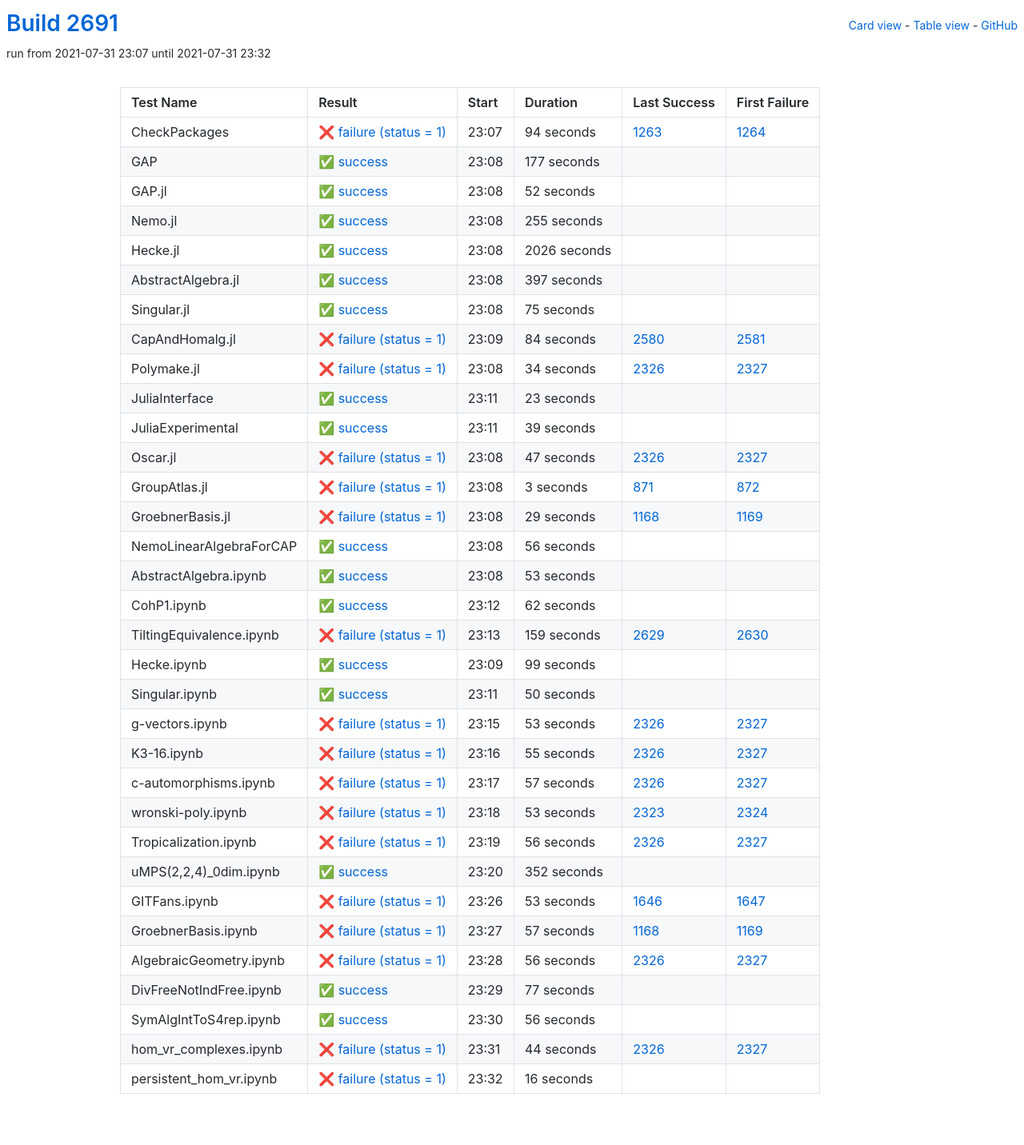
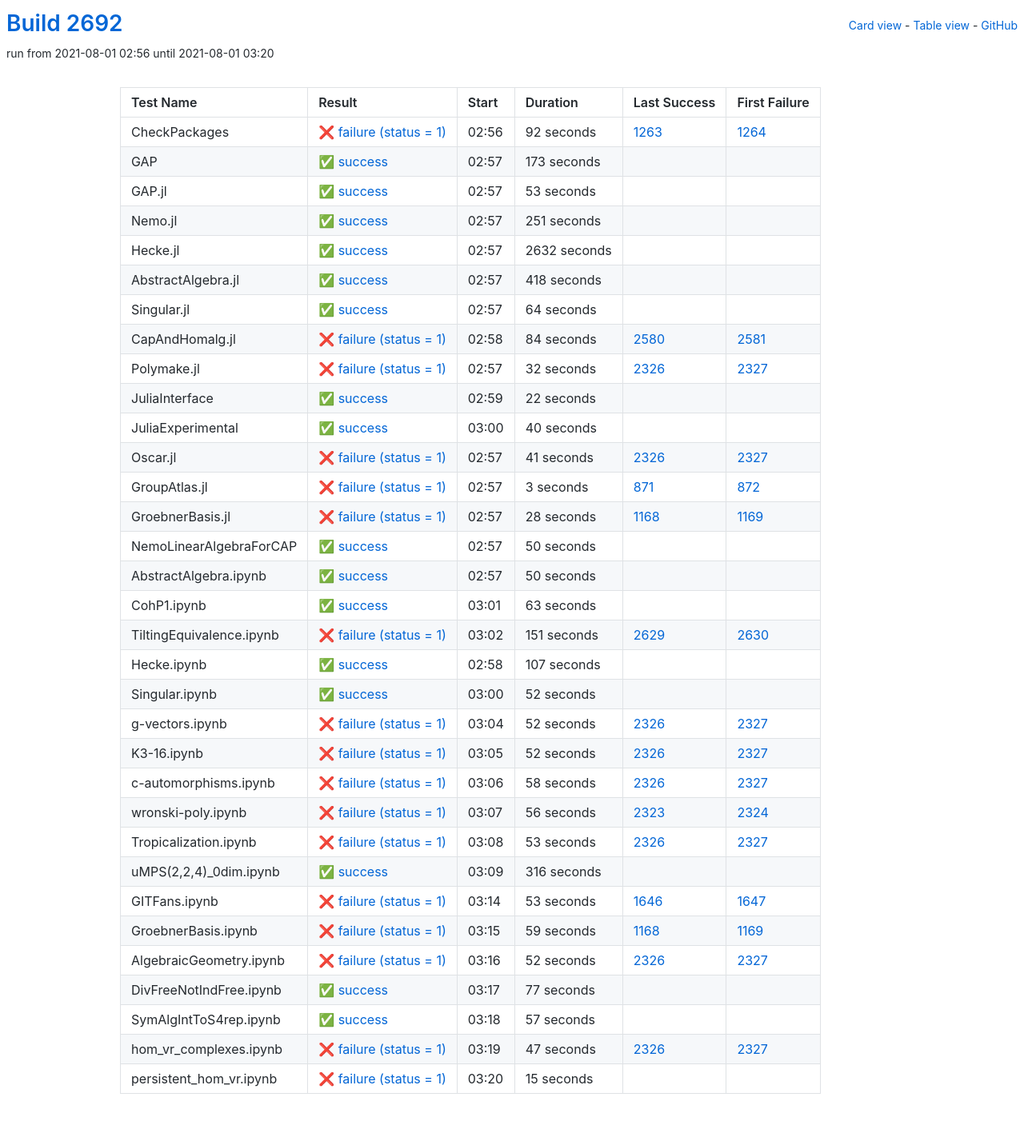
Before and after one commit to oscar-system/oscar-ci-status-stable, a Jekyll site: the page built from table.html, in a window 1280 px wide. Shown: the whole page at 80% size. Built offline with Jekyll 4.4.1, drawn with Linux system fonts in a browser that asks for light colours.

Commit message:
Build #2692

```diff
--- a/_data/ci.yml
+++ b/_data/ci.yml
@@ -1,6 +1,6 @@
 ---
-build: 2691
-build_url: https://oscarci.mathematik.uni-kl.de/job/oscar-stable/2691/
+build: 2692
+build_url: https://oscarci.mathematik.uni-kl.de/job/oscar-stable/2692/
 job: oscar-stable
 organization: oscar-system
 repo: oscar-ci-status-stable
@@ -8,92 +8,92 @@ repourl: https://github.com/oscar-system/oscar-ci-status-stable
 tests:
 - name: CheckPackages
   id: checkpackages
-  log: https://oscarci.mathematik.uni-kl.de/job/oscar-stable/2691/artifact/logs/build-2691/CheckPackages.log
-  start: 2021-07-31 23:07
+  log: https://oscarci.mathematik.uni-kl.de/job/oscar-stable/2692/artifact/logs/build-2692/CheckPackages.log
+  start: 2021-08-01 02:56
   success: false
   exitcode: 1
   status: failure
-  duration: 94
+  duration: 92
   last_success: 1263
   last_success_url: https://oscarci.mathematik.uni-kl.de/job/oscar-stable/1263/
   first_failure: 1264
   first_failure_url: https://oscarci.mathematik.uni-kl.de/job/oscar-stable/1264/
 - name: GAP
   id: gap
-  log: https://oscarci.mathematik.uni-kl.de/job/oscar-stable/2691/artifact/logs/build-2691/GAP.log
-  start: 2021-07-31 23:08
+  log: https://oscarci.mathematik.uni-kl.de/job/oscar-stable/2692/artifact/logs/build-2692/GAP.log
+  start: 2021-08-01 02:57
   success: true
   exitcode: 0
   status: success
-  duration: 177
+  duration: 173
   last_success: false
   last_success_url:
   first_failure: false
   first_failure_url:
 - name: GAP.jl
   id: gap-jl
-  log: https://oscarci.mathematik.uni-kl.de/job/oscar-stable/2691/artifact/logs/build-2691/GAP.jl.log
-  start: 2021-07-31 23:08
+  log: https://oscarci.mathematik.uni-kl.de/job/oscar-stable/2692/artifact/logs/build-2692/GAP.jl.log
+  start: 2021-08-01 02:57
   success: true
   exitcode: 0
   status: success
-  duration: 52
+  duration: 53
   last_success: false
   last_success_url:
   first_failure: false
   first_failure_url:
 - name: Nemo.jl
   id: nemo-jl
-  log: https://oscarci.mathematik.uni-kl.de/job/oscar-stable/2691/artifact/logs/build-2691/Nemo.jl.log
-  start: 2021-07-31 23:08
+  log: https://oscarci.mathematik.uni-kl.de/job/oscar-stable/2692/artifact/logs/build-2692/Nemo.jl.log
+  start: 2021-08-01 02:57
   success: true
   exitcode: 0
   status: success
-  duration: 255
+  duration: 251
   last_success: false
   last_success_url:
   first_failure: false
   first_failure_url:
 - name: Hecke.jl
   id: hecke-jl
-  log: https://oscarci.mathematik.uni-kl.de/job/oscar-stable/2691/artifact/logs/build-2691/Hecke.jl.log
-  start: 2021-07-31 23:08
+  log: https://oscarci.mathematik.uni-kl.de/job/oscar-stable/2692/artifact/logs/build-2692/Hecke.jl.log
+  start: 2021-08-01 02:57
   success: true
   exitcode: 0
   status: success
-  duration: 2026
+  duration: 2632
   last_success: false
   last_success_url:
   first_failure: false
   first_failure_url:
 - name: AbstractAlgebra.jl
   id: abstractalgebra-jl
-  log: https://oscarci.mathematik.uni-kl.de/job/oscar-stable/2691/artifact/logs/build-2691/AbstractAlgebra.jl.log
-  start: 2021-07-31 23:08
+  log: https://oscarci.mathematik.uni-kl.de/job/oscar-stable/2692/artifact/logs/build-2692/AbstractAlgebra.jl.log
+  start: 2021-08-01 02:57
   success: true
   exitcode: 0
   status: success
-  duration: 397
+  duration: 418
   last_success: false
   last_success_url:
   first_failure: false
   first_failure_url:
 - name: Singular.jl
   id: singular-jl
-  log: https://oscarci.mathematik.uni-kl.de/job/oscar-stable/2691/artifact/logs/build-2691/Singular.jl.log
-  start: 2021-07-31 23:08
+  log: https://oscarci.mathematik.uni-kl.de/job/oscar-stable/2692/artifact/logs/build-2692/Singular.jl.log
+  start: 2021-08-01 02:57
   success: true
   exitcode: 0
   status: success
-  duration: 75
+  duration: 64
   last_success: false
   last_success_url:
   first_failure: false
   first_failure_url:
 - name: CapAndHomalg.jl
   id: capandhomalg-jl
-  log: https://oscarci.mathematik.uni-kl.de/job/oscar-stable/2691/artifact/logs/build-2691/CapAndHomalg.jl.log
-  start: 2021-07-31 23:09
+  log: https://oscarci.mathematik.uni-kl.de/job/oscar-stable/2692/artifact/logs/build-2692/CapAndHomalg.jl.log
+  start: 2021-08-01 02:58
   success: false
   exitcode: 1
   status: failure
@@ -104,56 +104,56 @@ tests:
   first_failure_url: https://oscarci.mathematik.uni-kl.de/job/oscar-stable/2581/
 - name: Polymake.jl
   id: polymake-jl
-  log: https://oscarci.mathematik.uni-kl.de/job/oscar-stable/2691/artifact/logs/build-2691/Polymake.jl.log
-  start: 2021-07-31 23:08
+  log: https://oscarci.mathematik.uni-kl.de/job/oscar-stable/2692/artifact/logs/build-2692/Polymake.jl.log
+  start: 2021-08-01 02:57
   success: false
   exitcode: 1
   status: failure
-  duration: 34
+  duration: 32
   last_success: 2326
   last_success_url: https://oscarci.mathematik.uni-kl.de/job/oscar-stable/2326/
   first_failure: 2327
   first_failure_url: https://oscarci.mathematik.uni-kl.de/job/oscar-stable/2327/
 - name: JuliaInterface
   id: juliainterface
-  log: https://oscarci.mathematik.uni-kl.de/job/oscar-stable/2691/artifact/logs/build-2691/JuliaInterface.log
-  start: 2021-07-31 23:11
+  log: https://oscarci.mathematik.uni-kl.de/job/oscar-stable/2692/artifact/logs/build-2692/JuliaInterface.log
+  start: 2021-08-01 02:59
   success: true
   exitcode: 0
   status: success
-  duration: 23
+  duration: 22
   last_success: false
   last_success_url:
   first_failure: false
   first_failure_url:
 - name: JuliaExperimental
   id: juliaexperimental
-  log: https://oscarci.mathematik.uni-kl.de/job/oscar-stable/2691/artifact/logs/build-2691/JuliaExperimental.log
-  start: 2021-07-31 23:11
+  log: https://oscarci.mathematik.uni-kl.de/job/oscar-stable/2692/artifact/logs/build-2692/JuliaExperimental.log
+  start: 2021-08-01 03:00
   success: true
   exitcode: 0
   status: success
-  duration: 39
+  duration: 40
   last_success: false
   last_success_url:
   first_failure: false
   first_failure_url:
 - name: Oscar.jl
   id: oscar-jl
-  log: https://oscarci.mathematik.uni-kl.de/job/oscar-stable/2691/artifact/logs/build-2691/Oscar.jl.log
-  start: 2021-07-31 23:08
+  log: https://oscarci.mathematik.uni-kl.de/job/oscar-stable/2692/artifact/logs/build-2692/Oscar.jl.log
+  start: 2021-08-01 02:57
   success: false
   exitcode: 1
   status: failure
-  duration: 47
+  duration: 41
   last_success: 2326
   last_success_url: https://oscarci.mathematik.uni-kl.de/job/oscar-stable/2326/
   first_failure: 2327
   first_failure_url: https://oscarci.mathematik.uni-kl.de/job/oscar-stable/2327/
 - name: GroupAtlas.jl
   id: groupatlas-jl
-  log: https://oscarci.mathematik.uni-kl.de/job/oscar-stable/2691/artifact/logs/build-2691/GroupAtlas.jl.log
-  start: 2021-07-31 23:08
+  log: https://oscarci.mathematik.uni-kl.de/job/oscar-stable/2692/artifact/logs/build-2692/GroupAtlas.jl.log
+  start: 2021-08-01 02:57
   success: false
   exitcode: 1
   status: failure
@@ -164,80 +164,20 @@ tests:
   first_failure_url: https://oscarci.mathematik.uni-kl.de/job/oscar-stable/872/
 - name: GroebnerBasis.jl
   id: groebnerbasis-jl
-  log: https://oscarci.mathematik.uni-kl.de/job/oscar-stable/2691/artifact/logs/build-2691/GroebnerBasis.jl.log
-  start: 2021-07-31 23:08
+  log: https://oscarci.mathematik.uni-kl.de/job/oscar-stable/2692/artifact/logs/build-2692/GroebnerBasis.jl.log
+  start: 2021-08-01 02:57
   success: false
   exitcode: 1
   status: failure
-  duration: 29
+  duration: 28
   last_success: 1168
   last_success_url: https://oscarci.mathematik.uni-kl.de/job/oscar-stable/1168/
   first_failure: 1169
   first_failure_url: https://oscarci.mathematik.uni-kl.de/job/oscar-stable/1169/
 - name: NemoLinearAlgebraForCAP
   id: nemolinearalgebraforcap
-  log: https://oscarci.mathematik.uni-kl.de/job/oscar-stable/2691/artifact/logs/build-2691/NemoLinearAlgebraForCAP.log
-  start: 2021-07-31 23:08
-  success: true
-  exitcode: 0
-  status: success
-  duration: 56
-  last_success: false
-  last_success_url:
-  first_failure: false
-  first_failure_url:
-- name: AbstractAlgebra.ipynb
-  id: abstractalgebra-ipynb
-  log: https://oscarci.mathematik.uni-kl.de/job/oscar-stable/2691/artifact/logs/build-2691/AbstractAlgebra.ipynb.log
-  start: 2021-07-31 23:08
-  success: true
-  exitcode: 0
-  status: success
-  duration: 53
-  last_success: false
-  last_success_url:
-  first_failure: false
-  first_failure_url:
-- name: CohP1.ipynb
-  id: cohp1-ipynb
-  log: https://oscarci.mathematik.uni-kl.de/job/oscar-stable/2691/artifact/logs/build-2691/CohP1.ipynb.log
-  start: 2021-07-31 23:12
-  success: true
-  exitcode: 0
-  status: success
-  duration: 62
-  last_success: false
-  last_success_url:
-  first_failure: false
-  first_failure_url:
-- name: TiltingEquivalence.ipynb
-  id: tiltingequivalence-ipynb
-  log: https://oscarci.mathematik.uni-kl.de/job/oscar-stable/2691/artifact/logs/build-2691/TiltingEquivalence.ipynb.log
-  start: 2021-07-31 23:13
-  success: false
-  exitcode: 1
-  status: failure
-  duration: 159
-  last_success: 2629
-  last_success_url: https://oscarci.mathematik.uni-kl.de/job/oscar-stable/2629/
-  first_failure: 2630
-  first_failure_url: https://oscarci.mathematik.uni-kl.de/job/oscar-stable/2630/
-- name: Hecke.ipynb
-  id: hecke-ipynb
-  log: https://oscarci.mathematik.uni-kl.de/job/oscar-stable/2691/artifact/logs/build-2691/Hecke.ipynb.log
-  start: 2021-07-31 23:09
-  success: true
-  exitcode: 0
-  status: success
-  duration: 99
-  last_success: false
-  last_success_url:
-  first_failure: false
-  first_failure_url:
-- name: Singular.ipynb
-  id: singular-ipynb
-  log: https://oscarci.mathematik.uni-kl.de/job/oscar-stable/2691/artifact/logs/build-2691/Singular.ipynb.log
-  start: 2021-07-31 23:11
+  log: https://oscarci.mathematik.uni-kl.de/job/oscar-stable/2692/artifact/logs/build-2692/NemoLinearAlgebraForCAP.log
+  start: 2021-08-01 02:57
   success: true
   exitcode: 0
   status: success
@@ -246,10 +186,118 @@ tests:
   last_success_url:
   first_failure: false
   first_failure_url:
+- name: AbstractAlgebra.ipynb
+  id: abstractalgebra-ipynb
+  log: https://oscarci.mathematik.uni-kl.de/job/oscar-stable/2692/artifact/logs/build-2692/AbstractAlgebra.ipynb.log
+  start: 2021-08-01 02:57
+  success: true
+  exitcode: 0
+  status: success
+  duration: 50
+  last_success: false
+  last_success_url:
+  first_failure: false
+  first_failure_url:
+- name: CohP1.ipynb
+  id: cohp1-ipynb
+  log: https://oscarci.mathematik.uni-kl.de/job/oscar-stable/2692/artifact/logs/build-2692/CohP1.ipynb.log
+  start: 2021-08-01 03:01
+  success: true
+  exitcode: 0
+  status: success
+  duration: 63
+  last_success: false
+  last_success_url:
+  first_failure: false
+  first_failure_url:
+- name: TiltingEquivalence.ipynb
+  id: tiltingequivalence-ipynb
+  log: https://oscarci.mathematik.uni-kl.de/job/oscar-stable/2692/artifact/logs/build-2692/TiltingEquivalence.ipynb.log
+  start: 2021-08-01 03:02
+  success: false
+  exitcode: 1
+  status: failure
+  duration: 151
+  last_success: 2629
+  last_success_url: https://oscarci.mathematik.uni-kl.de/job/oscar-stable/2629/
+  first_failure: 2630
+  first_failure_url: https://oscarci.mathematik.uni-kl.de/job/oscar-stable/2630/
+- name: Hecke.ipynb
+  id: hecke-ipynb
+  log: https://oscarci.mathematik.uni-kl.de/job/oscar-stable/2692/artifact/logs/build-2692/Hecke.ipynb.log
+  start: 2021-08-01 02:58
+  success: true
+  exitcode: 0
+  status: success
+  duration: 107
+  last_success: false
+  last_success_url:
+  first_failure: false
+  first_failure_url:
+- name: Singular.ipynb
+  id: singular-ipynb
+  log: https://oscarci.mathematik.uni-kl.de/job/oscar-stable/2692/artifact/logs/build-2692/Singular.ipynb.log
+  start: 2021-08-01 03:00
+  success: true
+  exitcode: 0
+  status: success
+  duration: 52
+  last_success: false
+  last_success_url:
+  first_failure: false
+  first_failure_url:
 - name: g-vectors.ipynb
   id: g-vectors-ipynb
-  log: https://oscarci.mathematik.uni-kl.de/job/oscar-stable/2691/artifact/logs/build-2691/g-vectors.ipynb.log
-  start: 2021-07-31 23:15
+  log: https://oscarci.mathematik.uni-kl.de/job/oscar-stable/2692/artifact/logs/build-2692/g-vectors.ipynb.log
+  start: 2021-08-01 03:04
+  success: false
+  exitcode: 1
+  status: failure
+  duration: 52
+  last_success: 2326
+  last_success_url: https://oscarci.mathematik.uni-kl.de/job/oscar-stable/2326/
+  first_failure: 2327
+  first_failure_url: https://oscarci.mathematik.uni-kl.de/job/oscar-stable/2327/
+- name: K3-16.ipynb
+  id: k3-16-ipynb
+  log: https://oscarci.mathematik.uni-kl.de/job/oscar-stable/2692/artifact/logs/build-2692/K3-16.ipynb.log
+  start: 2021-08-01 03:05
+  success: false
+  exitcode: 1
+  status: failure
+  duration: 52
+  last_success: 2326
+  last_success_url: https://oscarci.mathematik.uni-kl.de/job/oscar-stable/2326/
+  first_failure: 2327
+  first_failure_url: https://oscarci.mathematik.uni-kl.de/job/oscar-stable/2327/
+- name: c-automorphisms.ipynb
+  id: c-automorphisms-ipynb
+  log: https://oscarci.mathematik.uni-kl.de/job/oscar-stable/2692/artifact/logs/build-2692/c-automorphisms.ipynb.log
+  start: 2021-08-01 03:06
+  success: false
+  exitcode: 1
+  status: failure
+  duration: 58
+  last_success: 2326
+  last_success_url: https://oscarci.mathematik.uni-kl.de/job/oscar-stable/2326/
+  first_failure: 2327
+  first_failure_url: https://oscarci.mathematik.uni-kl.de/job/oscar-stable/2327/
+- name: wronski-poly.ipynb
+  id: wronski-poly-ipynb
+  log: https://oscarci.mathematik.uni-kl.de/job/oscar-stable/2692/artifact/logs/build-2692/wronski-poly.ipynb.log
+  start: 2021-08-01 03:07
+  success: false
+  exitcode: 1
+  status: failure
+  duration: 56
+  last_success: 2323
+  last_success_url: https://oscarci.mathematik.uni-kl.de/job/oscar-stable/2323/
+  first_failure: 2324
+  first_failure_url: https://oscarci.mathematik.uni-kl.de/job/oscar-stable/2324/
+- name: Tropicalization.ipynb
+  id: tropicalization-ipynb
+  log: https://oscarci.mathematik.uni-kl.de/job/oscar-stable/2692/artifact/logs/build-2692/Tropicalization.ipynb.log
+  start: 2021-08-01 03:08
   success: false
   exitcode: 1
   status: failure
@@ -258,70 +306,22 @@ tests:
   last_success_url: https://oscarci.mathematik.uni-kl.de/job/oscar-stable/2326/
   first_failure: 2327
   first_failure_url: https://oscarci.mathematik.uni-kl.de/job/oscar-stable/2327/
-- name: K3-16.ipynb
-  id: k3-16-ipynb
-  log: https://oscarci.mathematik.uni-kl.de/job/oscar-stable/2691/artifact/logs/build-2691/K3-16.ipynb.log
-  start: 2021-07-31 23:16
-  success: false
-  exitcode: 1
-  status: failure
-  duration: 55
-  last_success: 2326
-  last_success_url: https://oscarci.mathematik.uni-kl.de/job/oscar-stable/2326/
-  first_failure: 2327
-  first_failure_url: https://oscarci.mathematik.uni-kl.de/job/oscar-stable/2327/
-- name: c-automorphisms.ipynb
-  id: c-automorphisms-ipynb
-  log: https://oscarci.mathematik.uni-kl.de/job/oscar-stable/2691/artifact/logs/build-2691/c-automorphisms.ipynb.log
-  start: 2021-07-31 23:17
-  success: false
-  exitcode: 1
-  status: failure
-  duration: 57
-  last_success: 2326
-  last_success_url: https://oscarci.mathematik.uni-kl.de/job/oscar-stable/2326/
-  first_failure: 2327
-  first_failure_url: https://oscarci.mathematik.uni-kl.de/job/oscar-stable/2327/
-- name: wronski-poly.ipynb
-  id: wronski-poly-ipynb
-  log: https://oscarci.mathematik.uni-kl.de/job/oscar-stable/2691/artifact/logs/build-2691/wronski-poly.ipynb.log
-  start: 2021-07-31 23:18
-  success: false
-  exitcode: 1
-  status: failure
-  duration: 53
-  last_success: 2323
-  last_success_url: https://oscarci.mathematik.uni-kl.de/job/oscar-stable/2323/
-  first_failure: 2324
-  first_failure_url: https://oscarci.mathematik.uni-kl.de/job/oscar-stable/2324/
-- name: Tropicalization.ipynb
-  id: tropicalization-ipynb
-  log: https://oscarci.mathematik.uni-kl.de/job/oscar-stable/2691/artifact/logs/build-2691/Tropicalization.ipynb.log
-  start: 2021-07-31 23:19
-  success: false
-  exitcode: 1
-  status: failure
-  duration: 56
-  last_success: 2326
-  last_success_url: https://oscarci.mathematik.uni-kl.de/job/oscar-stable/2326/
-  first_failure: 2327
-  first_failure_url: https://oscarci.mathematik.uni-kl.de/job/oscar-stable/2327/
 - name: uMPS(2,2,4)_0dim.ipynb
   id: umps-2-2-4-0dim-ipynb
-  log: https://oscarci.mathematik.uni-kl.de/job/oscar-stable/2691/artifact/logs/build-2691/uMPS-2-2-4-_0dim.ipynb.log
-  start: 2021-07-31 23:20
+  log: https://oscarci.mathematik.uni-kl.de/job/oscar-stable/2692/artifact/logs/build-2692/uMPS-2-2-4-_0dim.ipynb.log
+  start: 2021-08-01 03:09
   success: true
   exitcode: 0
   status: success
-  duration: 352
+  duration: 316
   last_success: false
   last_success_url:
   first_failure: false
   first_failure_url:
 - name: GITFans.ipynb
   id: gitfans-ipynb
-  log: https://oscarci.mathematik.uni-kl.de/job/oscar-stable/2691/artifact/logs/build-2691/GITFans.ipynb.log
-  start: 2021-07-31 23:26
+  log: https://oscarci.mathematik.uni-kl.de/job/oscar-stable/2692/artifact/logs/build-2692/GITFans.ipynb.log
+  start: 2021-08-01 03:14
   success: false
   exitcode: 1
   status: failure
@@ -332,32 +332,32 @@ tests:
   first_failure_url: https://oscarci.mathematik.uni-kl.de/job/oscar-stable/1647/
 - name: GroebnerBasis.ipynb
   id: groebnerbasis-ipynb
-  log: https://oscarci.mathematik.uni-kl.de/job/oscar-stable/2691/artifact/logs/build-2691/GroebnerBasis.ipynb.log
-  start: 2021-07-31 23:27
+  log: https://oscarci.mathematik.uni-kl.de/job/oscar-stable/2692/artifact/logs/build-2692/GroebnerBasis.ipynb.log
+  start: 2021-08-01 03:15
   success: false
   exitcode: 1
   status: failure
-  duration: 57
+  duration: 59
   last_success: 1168
   last_success_url: https://oscarci.mathematik.uni-kl.de/job/oscar-stable/1168/
   first_failure: 1169
   first_failure_url: https://oscarci.mathematik.uni-kl.de/job/oscar-stable/1169/
 - name: AlgebraicGeometry.ipynb
   id: algebraicgeometry-ipynb
-  log: https://oscarci.mathematik.uni-kl.de/job/oscar-stable/2691/artifact/logs/build-2691/AlgebraicGeometry.ipynb.log
-  start: 2021-07-31 23:28
+  log: https://oscarci.mathematik.uni-kl.de/job/oscar-stable/2692/artifact/logs/build-2692/AlgebraicGeometry.ipynb.log
+  start: 2021-08-01 03:16
   success: false
   exitcode: 1
   status: failure
-  duration: 56
+  duration: 52
   last_success: 2326
   last_success_url: https://oscarci.mathematik.uni-kl.de/job/oscar-stable/2326/
   first_failure: 2327
   first_failure_url: https://oscarci.mathematik.uni-kl.de/job/oscar-stable/2327/
 - name: DivFreeNotIndFree.ipynb
   id: divfreenotindfree-ipynb
-  log: https://oscarci.mathematik.uni-kl.de/job/oscar-stable/2691/artifact/logs/build-2691/DivFreeNotIndFree.ipynb.log
-  start: 2021-07-31 23:29
+  log: https://oscarci.mathematik.uni-kl.de/job/oscar-stable/2692/artifact/logs/build-2692/DivFreeNotIndFree.ipynb.log
+  start: 2021-08-01 03:17
   success: true
   exitcode: 0
   status: success
@@ -368,36 +368,36 @@ tests:
   first_failure_url:
 - name: SymAlgIntToS4rep.ipynb
   id: symalginttos4rep-ipynb
-  log: https://oscarci.mathematik.uni-kl.de/job/oscar-stable/2691/artifact/logs/build-2691/SymAlgIntToS4rep.ipynb.log
-  start: 2021-07-31 23:30
+  log: https://oscarci.mathematik.uni-kl.de/job/oscar-stable/2692/artifact/logs/build-2692/SymAlgIntToS4rep.ipynb.log
+  start: 2021-08-01 03:18
   success: true
   exitcode: 0
   status: success
-  duration: 56
+  duration: 57
   last_success: false
   last_success_url:
   first_failure: false
   first_failure_url:
 - name: hom_vr_complexes.ipynb
   id: hom-vr-complexes-ipynb
-  log: https://oscarci.mathematik.uni-kl.de/job/oscar-stable/2691/artifact/logs/build-2691/hom_vr_complexes.ipynb.log
-  start: 2021-07-31 23:31
+  log: https://oscarci.mathematik.uni-kl.de/job/oscar-stable/2692/artifact/logs/build-2692/hom_vr_complexes.ipynb.log
+  start: 2021-08-01 03:19
   success: false
   exitcode: 1
   status: failure
-  duration: 44
+  duration: 47
   last_success: 2326
   last_success_url: https://oscarci.mathematik.uni-kl.de/job/oscar-stable/2326/
   first_failure: 2327
   first_failure_url: https://oscarci.mathematik.uni-kl.de/job/oscar-stable/2327/
 - name: persistent_hom_vr.ipynb
   id: persistent-hom-vr-ipynb
-  log: https://oscarci.mathematik.uni-kl.de/job/oscar-stable/2691/artifact/logs/build-2691/persistent_hom_vr.ipynb.log
-  start: 2021-07-31 23:32
+  log: https://oscarci.mathematik.uni-kl.de/job/oscar-stable/2692/artifact/logs/build-2692/persistent_hom_vr.ipynb.log
+  start: 2021-08-01 03:20
   success: false
   exitcode: 1
   status: failure
-  duration: 16
+  duration: 15
   last_success: false
   last_success_url:
   first_failure: false
```
Also changed, not shown: README.md.
